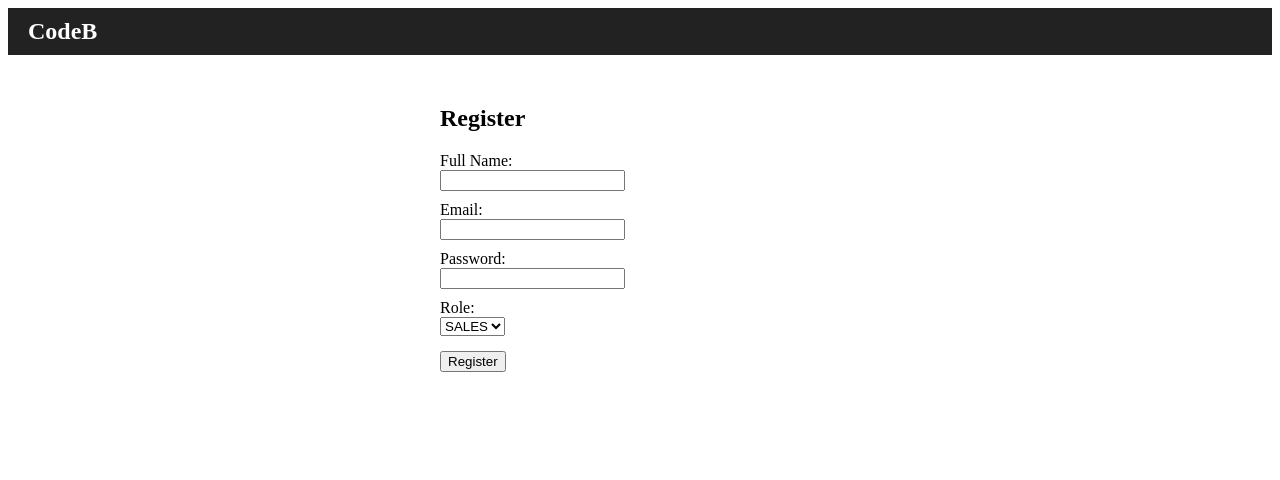
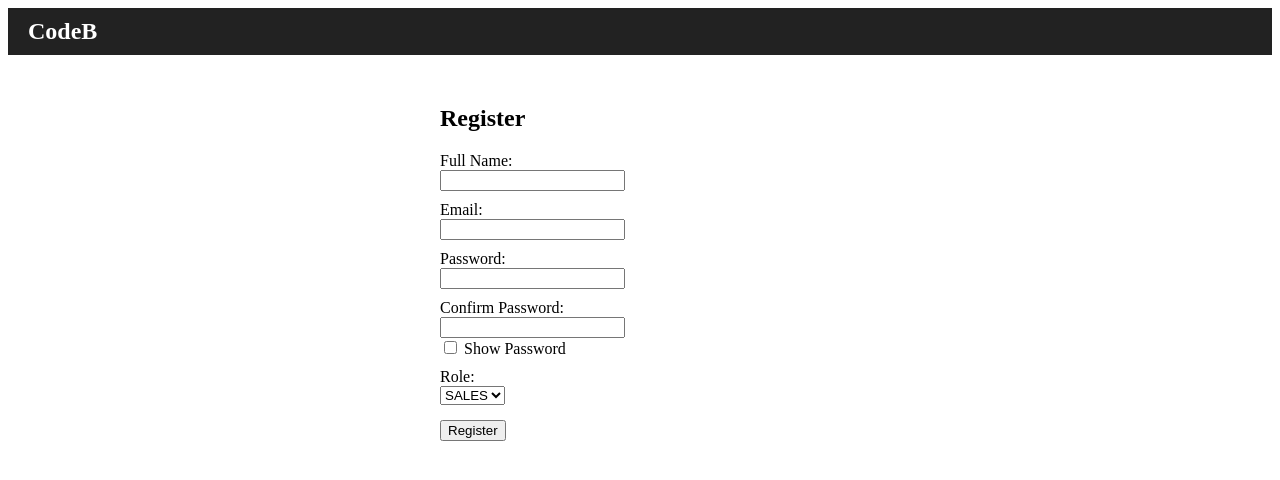
Before and after one commit to l-rohittt-l/codeb-auth-frontend, a React (Vite) app: page /register in a window 1280 px wide. Shown: the top 480 px of the page. Built offline with nearby package versions, Linux system fonts and the light colour scheme.

Commit message:
Improved validation

```diff
--- a/src/pages/RegisterPage.jsx
+++ b/src/pages/RegisterPage.jsx
@@ -9,10 +9,12 @@ const RegisterPage = () => {
     full_name: '',
     email: '',
     password: '',
+    confirmPassword: '',
     role: 'SALES',
     status: 'active'
   });
 
+  const [showPassword, setShowPassword] = useState(false);
   const [successMsg, setSuccessMsg] = useState('');
   const [errorMsg, setErrorMsg] = useState('');
 
@@ -23,17 +25,55 @@ const RegisterPage = () => {
     });
   };
 
+  const validatePassword = (password) => {
+    const regex = /^(?=.*[a-z])(?=.*[A-Z])(?=.*\d)(?=.*[@$!%*?&#])[A-Za-z\d@$!%*?&#]+$/;
+    if (password.length < 8) {
+      return "Password must be at least 8 characters long.";
+    }
+    if (!regex.test(password)) {
+      return "Password must contain uppercase, lowercase, number, and special character.";
+    }
+    return null;
+  };
+
   const handleSubmit = async (e) => {
     e.preventDefault();
     setSuccessMsg('');
     setErrorMsg('');
 
+    // Basic field checks
+    if (!formData.full_name || !formData.email || !formData.password || !formData.confirmPassword) {
+      setErrorMsg("All fields are required.");
+      return;
+    }
+
+    // Email format check
+    const emailRegex = /^[^\s@]+@[^\s@]+\.[^\s@]+$/;
+    if (!emailRegex.test(formData.email)) {
+      setErrorMsg("Please enter a valid email address.");
+      return;
+    }
+
+    // Password validation
+    const passwordError = validatePassword(formData.password);
+    if (passwordError) {
+      setErrorMsg(passwordError);
+      return;
+    }
+
+    // Confirm password check
+    if (formData.password !== formData.confirmPassword) {
+      setErrorMsg("Passwords do not match.");
+      return;
+    }
+
     try {
-      const response = await axios.post(`${API_BASE_URL}/api/register`, formData);
+      const { confirmPassword, ...requestData } = formData;
+
+      const response = await axios.post(`${API_BASE_URL}/api/register`, requestData);
       setSuccessMsg('Registration successful');
       console.log('Register success:', response.data);
 
-      // Optional: Redirect to login page after short delay
       setTimeout(() => {
         window.location.href = '/login';
       }, 1500);
@@ -77,6 +117,7 @@ const RegisterPage = () => {
               required
             />
           </div>
+
           <div style={{ marginTop: '10px' }}>
             <label>Email:</label><br />
             <input
@@ -87,16 +128,37 @@ const RegisterPage = () => {
               required
             />
           </div>
+
           <div style={{ marginTop: '10px' }}>
             <label>Password:</label><br />
             <input
-              type="password"
+              type={showPassword ? "text" : "password"}
               name="password"
               value={formData.password}
               onChange={handleChange}
               required
             />
           </div>
+
+          <div style={{ marginTop: '10px' }}>
+            <label>Confirm Password:</label><br />
+            <input
+              type={showPassword ? "text" : "password"}
+              name="confirmPassword"
+              value={formData.confirmPassword}
+              onChange={handleChange}
+              required
+            />
+          </div>
+
+          <div>
+            <input
+              type="checkbox"
+              checked={showPassword}
+              onChange={() => setShowPassword(!showPassword)}
+            /> Show Password
+          </div>
+
           <div style={{ marginTop: '10px' }}>
             <label>Role:</label><br />
             <select
@@ -108,6 +170,7 @@ const RegisterPage = () => {
               <option value="ADMIN">ADMIN</option>
             </select>
           </div>
+
           <button type="submit" style={{ marginTop: '15px' }}>Register</button>
         </form>
 
```
